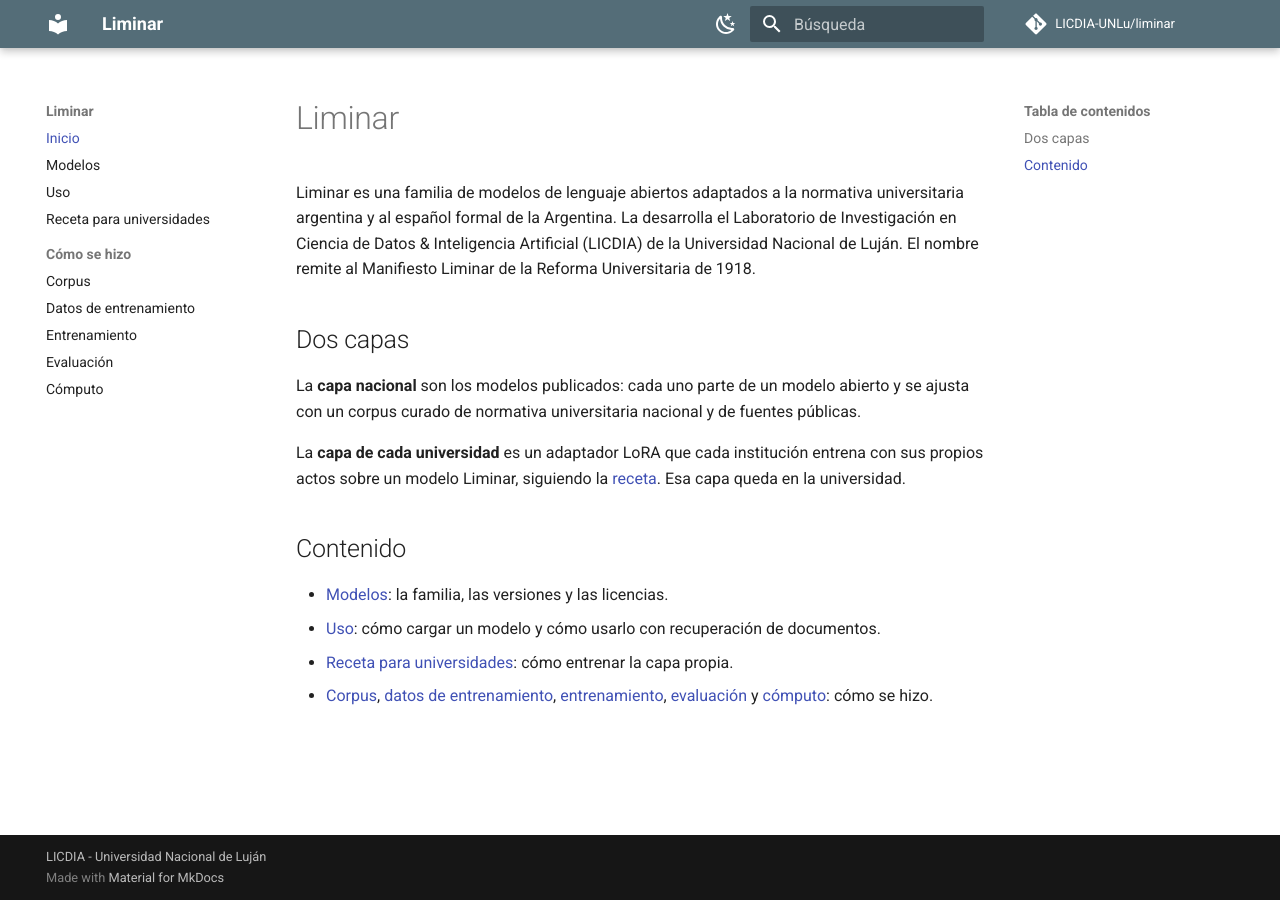
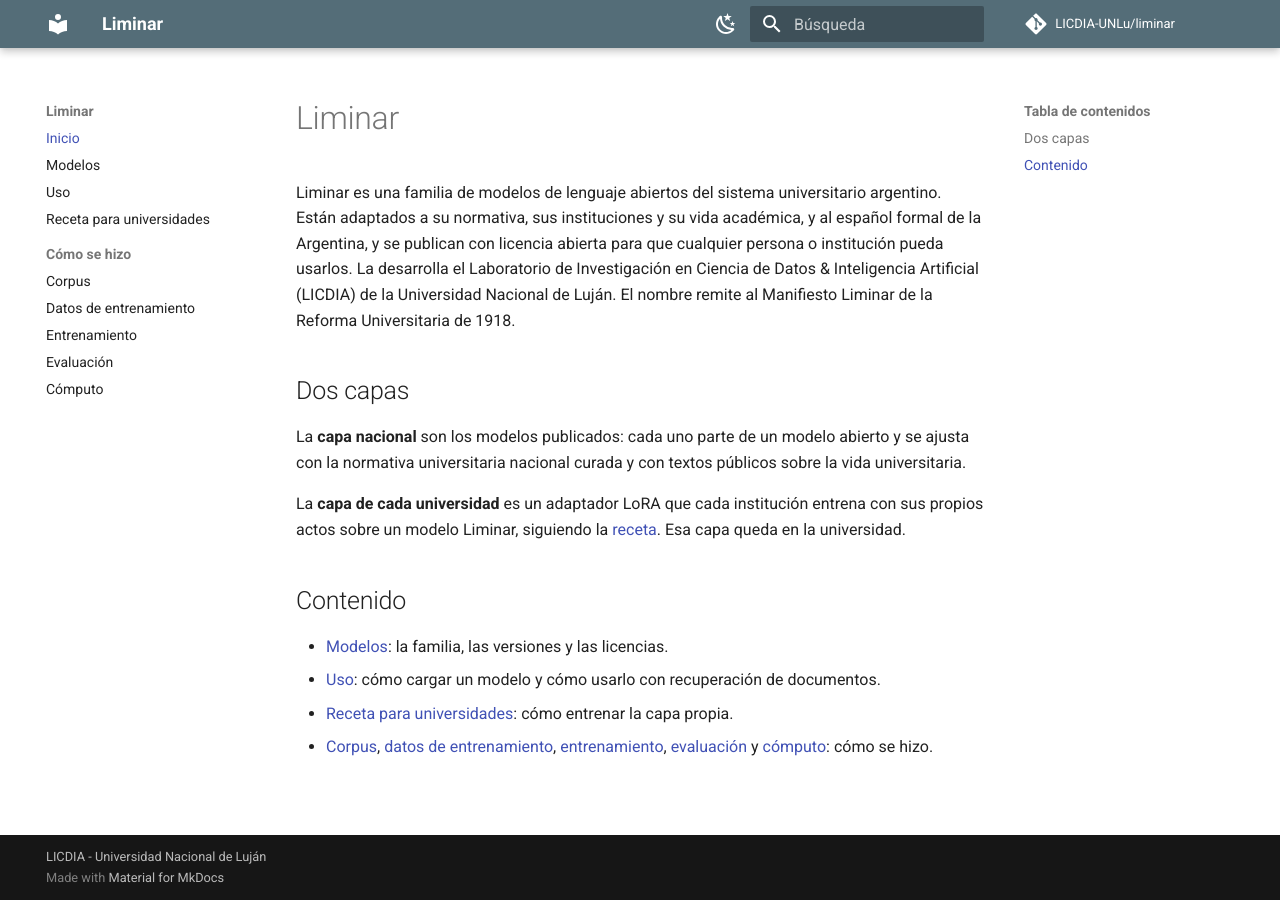
Before and after one commit to LICDIA-UNLu/liminar, an MkDocs documentation site: the page built from docs/index.md, in a window 1280 px wide. Built offline with MkDocs 1.6.1 and Material for MkDocs 9.7.7, drawn with Linux system fonts in a browser that asks for light colours; comment, search, counter and statistics services are not loaded.

Commit message:
Amplía la descripción del proyecto Liminar
Actualiza la presentación de Liminar para incluir su enfoque en instituciones y vida universitaria, documenta las nuevas fuentes del corpus y la estructura del repositorio, y mejora la ayuda de descarga de modelos. Elimina la herramienta de conteo de datos.

```diff
--- a/docs/index.md
+++ b/docs/index.md
@@ -1,13 +1,15 @@
 # Liminar
 
-Liminar es una familia de modelos de lenguaje abiertos adaptados a la normativa universitaria argentina y al español
-formal de la Argentina. La desarrolla el Laboratorio de Investigación en Ciencia de Datos & Inteligencia Artificial
-(LICDIA) de la Universidad Nacional de Luján. El nombre remite al Manifiesto Liminar de la Reforma Universitaria de 1918.
+Liminar es una familia de modelos de lenguaje abiertos del sistema universitario argentino. Están adaptados a su
+normativa, sus instituciones y su vida académica, y al español formal de la Argentina, y se publican con licencia
+abierta para que cualquier persona o institución pueda usarlos. La desarrolla el Laboratorio de Investigación en Ciencia
+de Datos & Inteligencia Artificial (LICDIA) de la Universidad Nacional de Luján. El nombre remite al Manifiesto Liminar
+de la Reforma Universitaria de 1918.
 
 ## Dos capas
 
-La **capa nacional** son los modelos publicados: cada uno parte de un modelo abierto y se ajusta con un corpus curado
-de normativa universitaria nacional y de fuentes públicas.
+La **capa nacional** son los modelos publicados: cada uno parte de un modelo abierto y se ajusta con la normativa
+universitaria nacional curada y con textos públicos sobre la vida universitaria.
 
 La **capa de cada universidad** es un adaptador LoRA que cada institución entrena con sus propios actos sobre un modelo
 Liminar, siguiendo la [receta](receta.md). Esa capa queda en la universidad.
--- a/mkdocs.yml
+++ b/mkdocs.yml
@@ -1,5 +1,5 @@
 site_name: Liminar
-site_description: Modelos de lenguaje abiertos para la normativa universitaria argentina
+site_description: Modelos de lenguaje abiertos del sistema universitario argentino
 site_url: https://licdia-unlu.github.io/liminar/
 repo_url: https://github.com/LICDIA-UNLu/liminar
 repo_name: LICDIA-UNLu/liminar
--- a/pyproject.toml
+++ b/pyproject.toml
@@ -5,7 +5,7 @@ build-backend = "setuptools.build_meta"
 [project]
 name = "liminar"
 version = "2026.11"
-description = "Modelos de lenguaje abiertos para la normativa universitaria argentina: corpus, datos, entrenamiento y evaluación"
+description = "Modelos de lenguaje abiertos del sistema universitario argentino: corpus, datos, entrenamiento y evaluación"
 readme = "README.md"
 license = "Apache-2.0"
 authors = [{ name = "LICDIA - Universidad Nacional de Luján", email = "licdia@unlu.edu.ar" }]
```
Also changed, not shown: README.md (+24 -8 lines), docs/corpus.md (+3 -1 lines), 3 other files.
